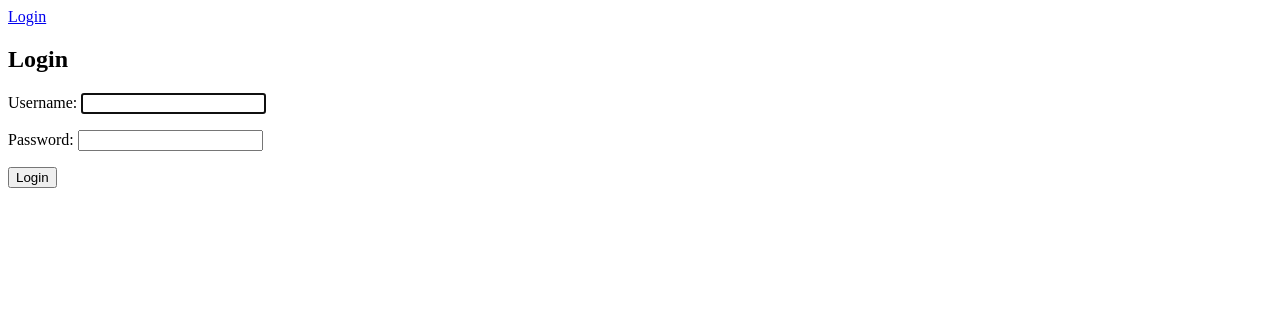
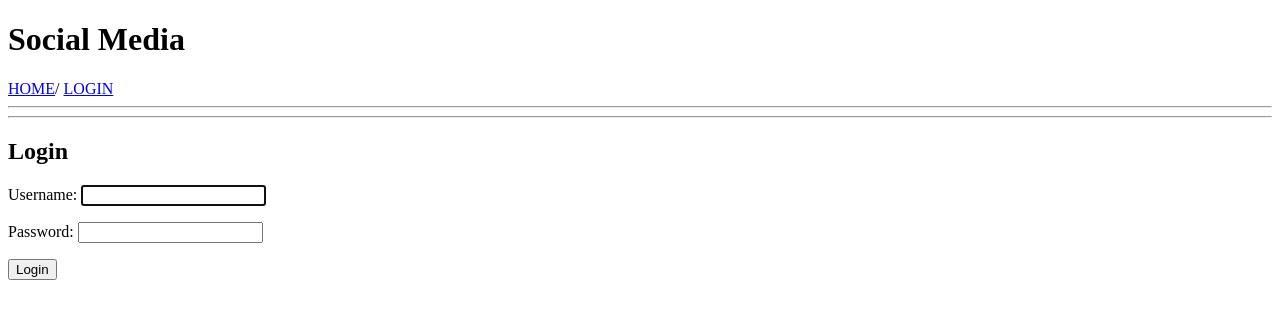
Before and after one commit to Sanidhya2101/social-media-project, a Django app: page /accounts/login/ in a window 1280 px wide. Shown: the top 319 px of the page. Run offline with Django 3.2, Linux system fonts and the light colour scheme.

Commit message:
Update base.html

```diff
--- a/CSEA_Project/SocialMedia/Templates/base.html
+++ b/CSEA_Project/SocialMedia/Templates/base.html
@@ -6,7 +6,15 @@
     <title>{% block title %}{% endblock %}</title>
 </head>
 <body>
-    <a href="{% url 'login' %}">Login</a>
+    <h1>Social Media</h1>
+    <a href="{% url 'home' %}">HOME</a>/
+    {% if user.is_authenticated %}
+    <a href="{% url 'logout' %}">LOGOUT</a>
+    {% else %}
+    <a href="{% url 'login' %}">LOGIN</a>
+    {% endif %}
+    <hr>
+    <hr>
     {% block content %}
     {% endblock %}
 </body>
```
